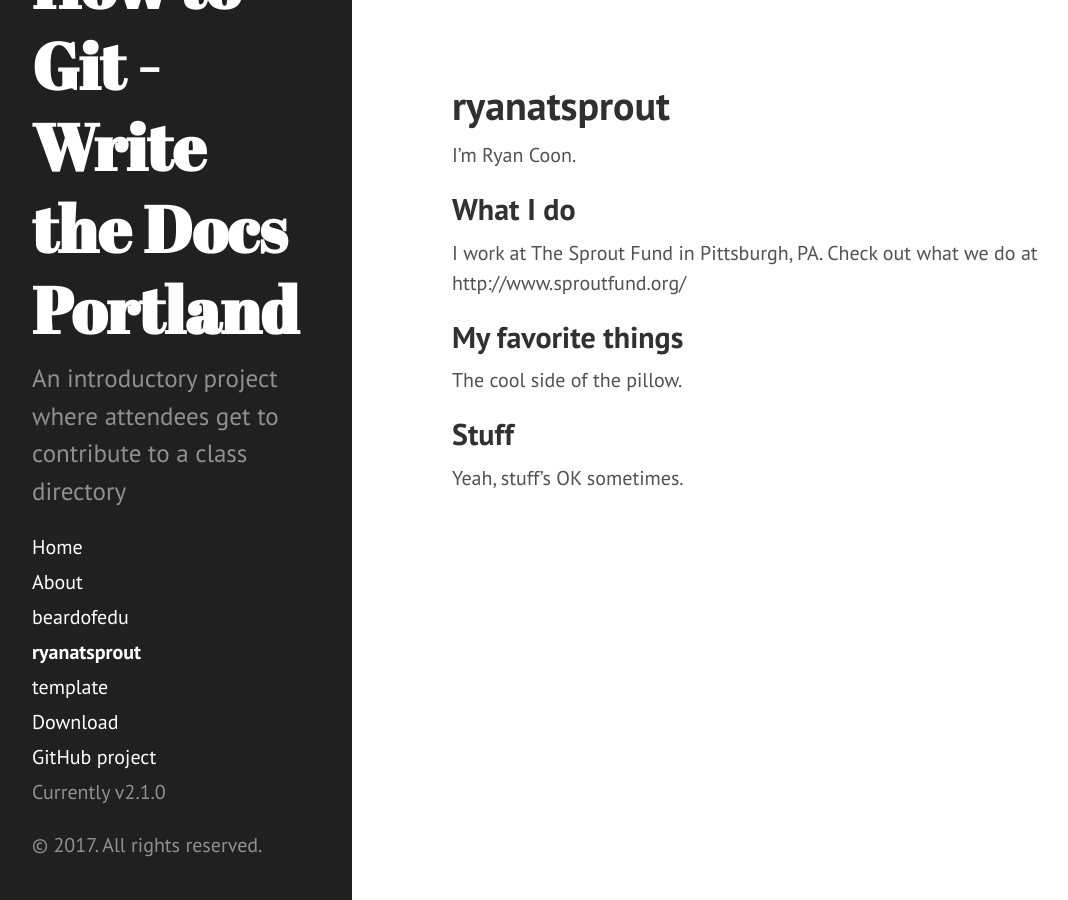
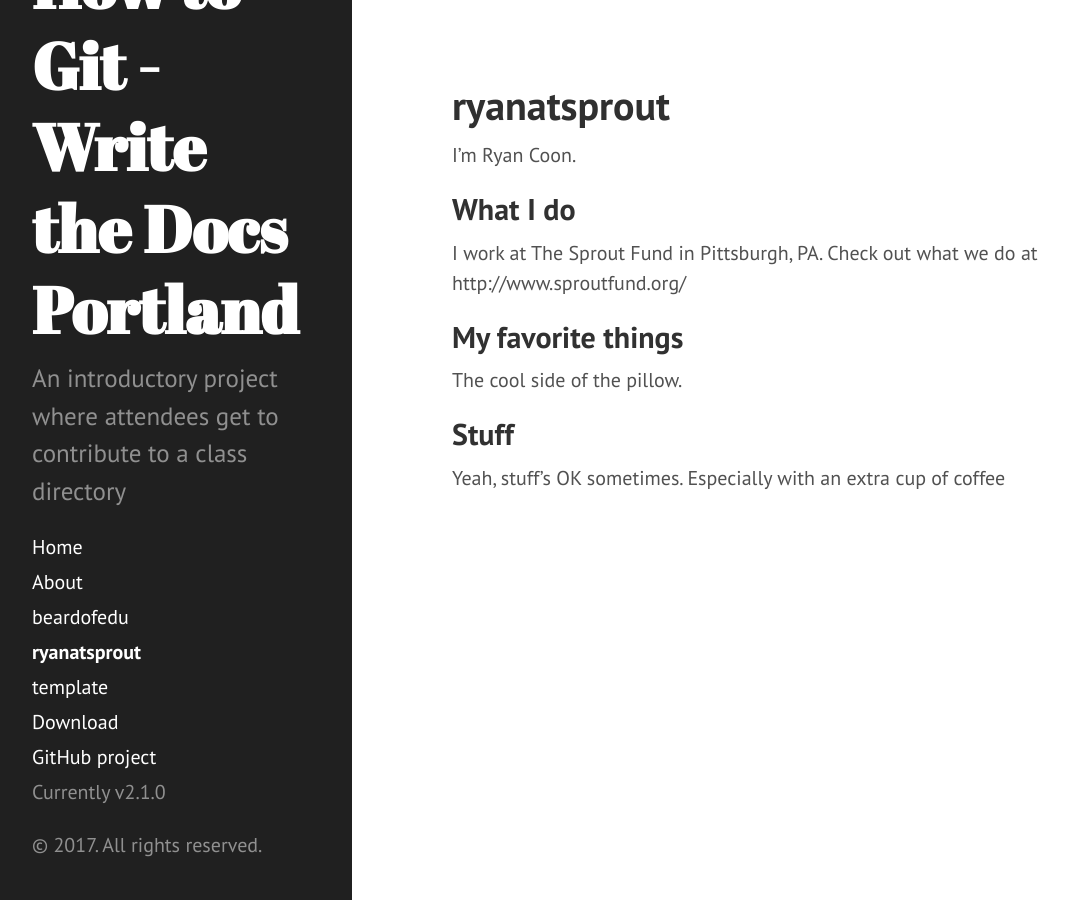
Before and after one commit to githubschool/wtd-hello, a Jekyll site: the page built from ryanatsprout.md, in a window 1280 px wide. Shown: the whole page, without its empty margins (8-1076 px from the left). Built offline with Jekyll 4.4.1, drawn with Linux system fonts in a browser that asks for light colours.

```diff
--- a/ryanatsprout.md
+++ b/ryanatsprout.md
@@ -11,4 +11,4 @@ I work at The Sprout Fund in Pittsburgh, PA. Check out what we do at http://www.
 The cool side of the pillow.
 
 ## Stuff
-Yeah, stuff's OK sometimes.
+Yeah, stuff's OK sometimes. Especially with an extra cup of coffee
```
